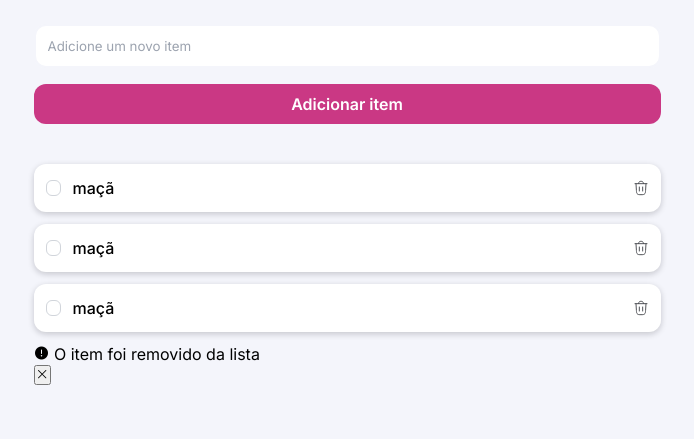
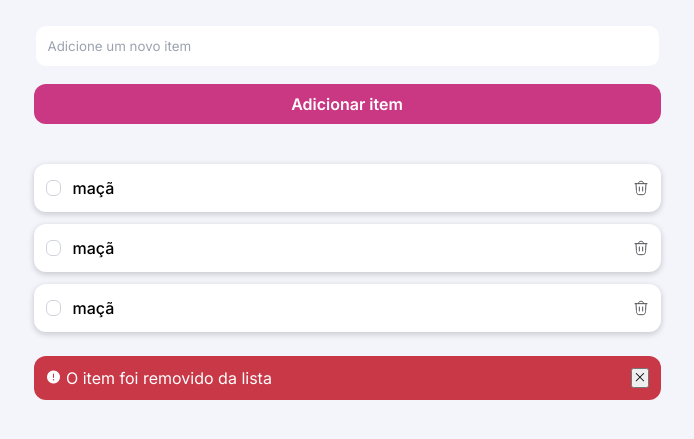
Before and after one commit to MatheusLima7adv/Quicklist, a plain HTML site: page index.html in a window 1280 px wide. Shown: the part 185-624 px from the top of the page, without its empty margins (293-987 px from the left). Drawn offline with nearby package versions, Linux system fonts and the light colour scheme; a web font is replaced by a local one.

Commit message:
fim das estilizações da div.warning

```diff
--- a/style.css
+++ b/style.css
@@ -169,3 +169,24 @@ main {
         }
     }
 }
+
+.warning {
+    background: var(--color-danger);
+    color: var(--always-white);
+    padding: 1.2rem;
+    display: flex;
+    align-items: center;
+    justify-content: space-between;
+    border-radius: 1.2rem;
+    margin-top: 2.4rem;
+
+    /* propriedades para o efeito de aparecer na tela*/
+     opacity: 1;
+     transform: translateY(0);
+     transition: opacity .4s ease, transform .4s ease;
+}
+
+.hide-warning {
+opacity: 0;
+transform: translateY-(10px);
+}
```
